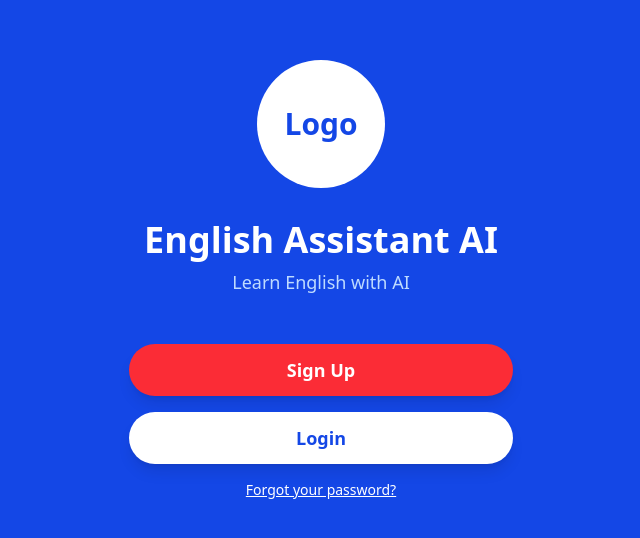
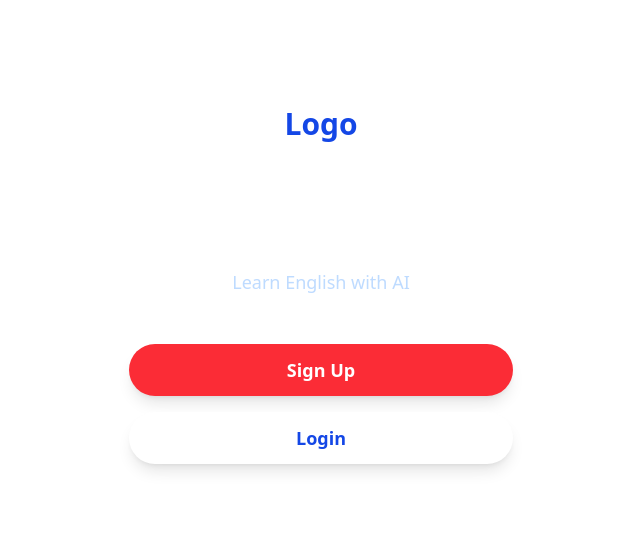
Before and after one commit to prasanthvercel/joel, a Next.js app: page / in a window 1280 px wide. Shown: the part 120-658 px from the top of the page, without its empty margins (319-959 px from the left). Built offline with nearby package versions, Linux system fonts and the light colour scheme.

Commit message:
background color change

```diff
--- a/app/page.tsx
+++ b/app/page.tsx
@@ -2,7 +2,7 @@
 
 const SplashPage = () => {
   return (
-    <div className="flex flex-col items-center justify-center min-h-screen bg-blue-700 p-4"> {/* Use a solid blue background and add padding */}
+    <div className="flex flex-col items-center justify-center min-h-screen p-4"> {/* Removed bg-blue-700 */}
       <div className="text-center text-white"> {/* Keep text white or light for now */}
         {/* Logo Placeholder - Keep the existing white circle or adjust */}
         <div className="mb-8"> {/* Increased margin-bottom */}
```
